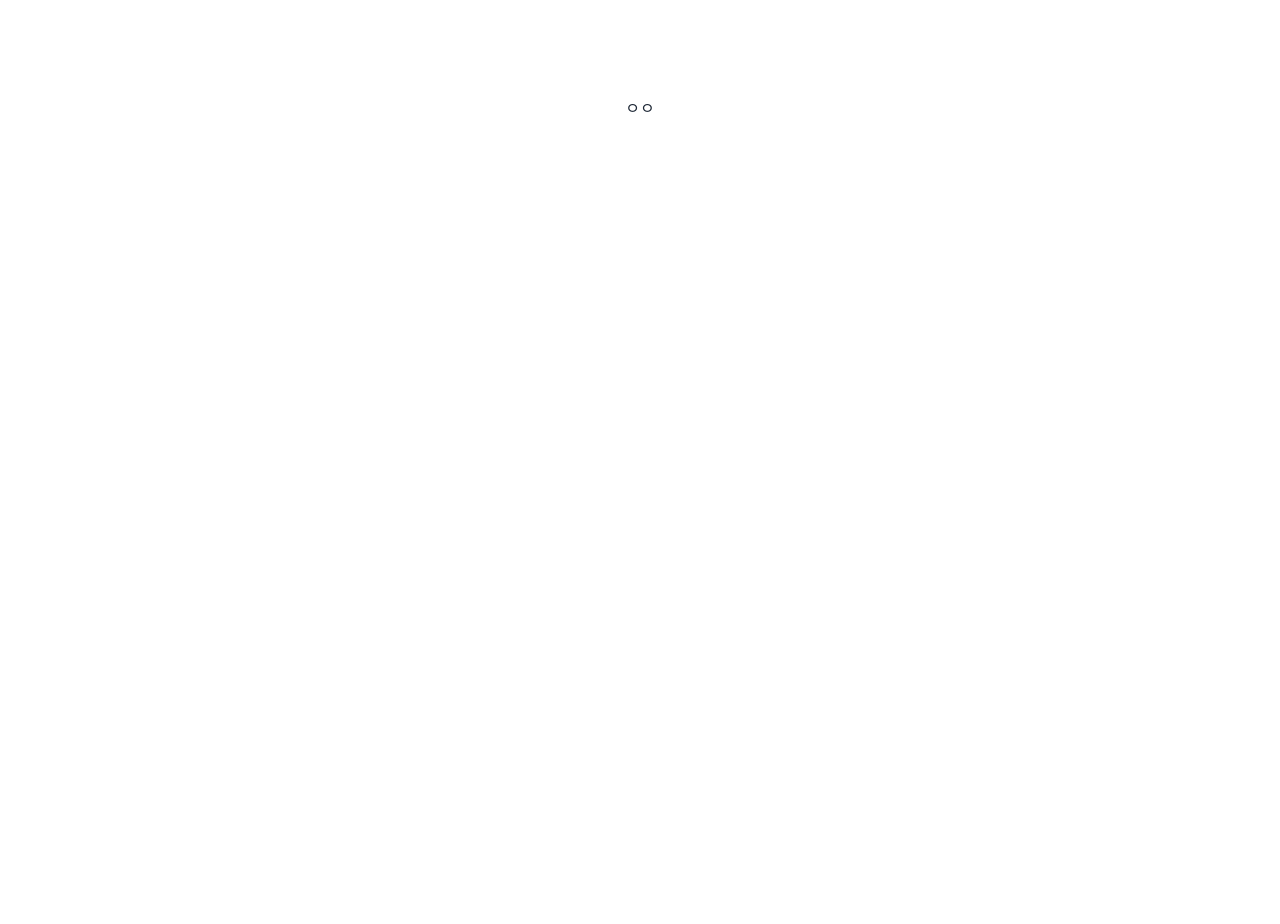
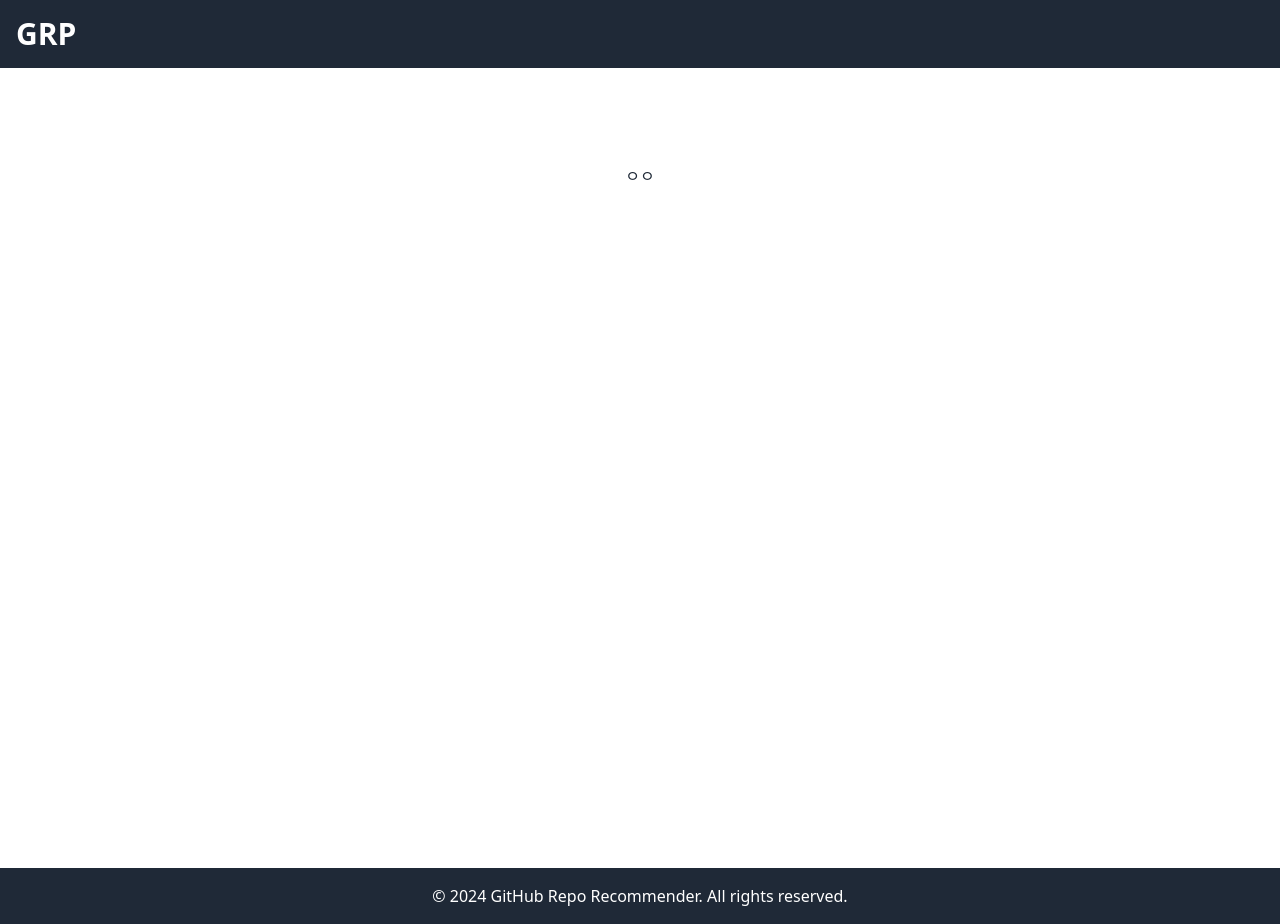
Before and after one commit to Duck-98/github-repo-recommendation, a Next.js app: page / in a window 1280 px wide. Before the commit the page ends 800 px from the top, so only its background shows below. Built offline with nearby package versions, Linux system fonts and the light colour scheme.

Commit message:
fix: middleware 위치 변경

```diff
--- a/src/app/layout.tsx
+++ b/src/app/layout.tsx
@@ -18,10 +18,24 @@ export default function RootLayout({
 }>) {
   return (
     <html lang="en">
-      <body className={inter.className}>
-        <AuthProvider>
-          <Providers>{children}</Providers>
-        </AuthProvider>
+      <body>
+        <div className="min-h-screen flex flex-col">
+          <header className="bg-gray-800 text-white p-4">
+            <div className="container mx-auto">
+              <h1 className="text-3xl font-bold">GRP</h1>
+            </div>
+          </header>
+          <main className="flex-grow">
+            <AuthProvider>
+              <Providers>{children}</Providers>
+            </AuthProvider>
+          </main>
+          <footer className="bg-gray-800 text-white p-4 text-center">
+            <div className="container mx-auto">
+              <p>&copy; 2024 GitHub Repo Recommender. All rights reserved.</p>
+            </div>
+          </footer>
+        </div>
       </body>
     </html>
   );
--- a/src/app/middleware.ts
+++ /dev/null
@@ -1,29 +0,0 @@
-import { withAuth } from 'next-auth/middleware';
-import { NextResponse } from 'next/server';
-
-export default withAuth(
-  function middleware(req) {
-    const url = req.nextUrl.clone();
-    const isLoginPage = url.pathname === '/login';
-    console.log(req.cookies.get('next-auth.session-token'),">>>")
-
-    // 로그인 상태를 확인하여 로그인된 사용자가 로그인 페이지에 접근하려고 할 때 리디렉션
-    if (isLoginPage && req.cookies.get('next-auth.session-token')) {
-      url.pathname = '/';
-      return NextResponse.redirect(url);
-    }
-
-    return NextResponse.next();
-  },
-  {
-    callbacks: {
-      authorized: ({ token }) => {
-        return !!token; // 토큰이 있으면 true, 없으면 false
-      },
-    },
-  }
-);
-
-export const config = {
-  matcher: ['/login'], // 로그인 페이지에만 미들웨어 적용
-};
```
Also changed, not shown: src/middleware.ts (added, +26 -0 lines).
